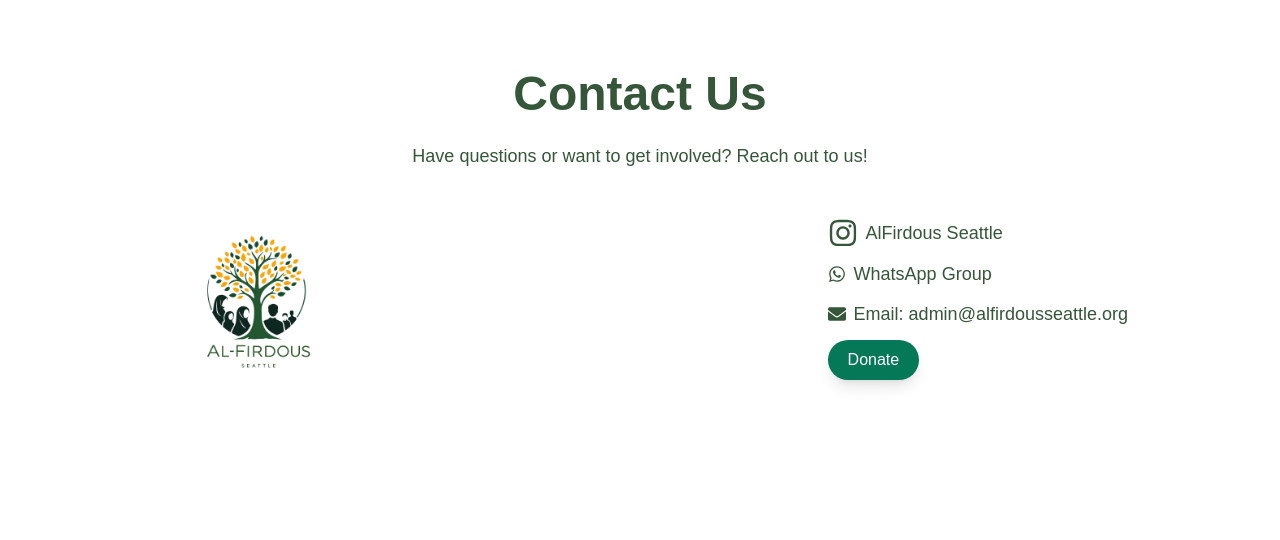
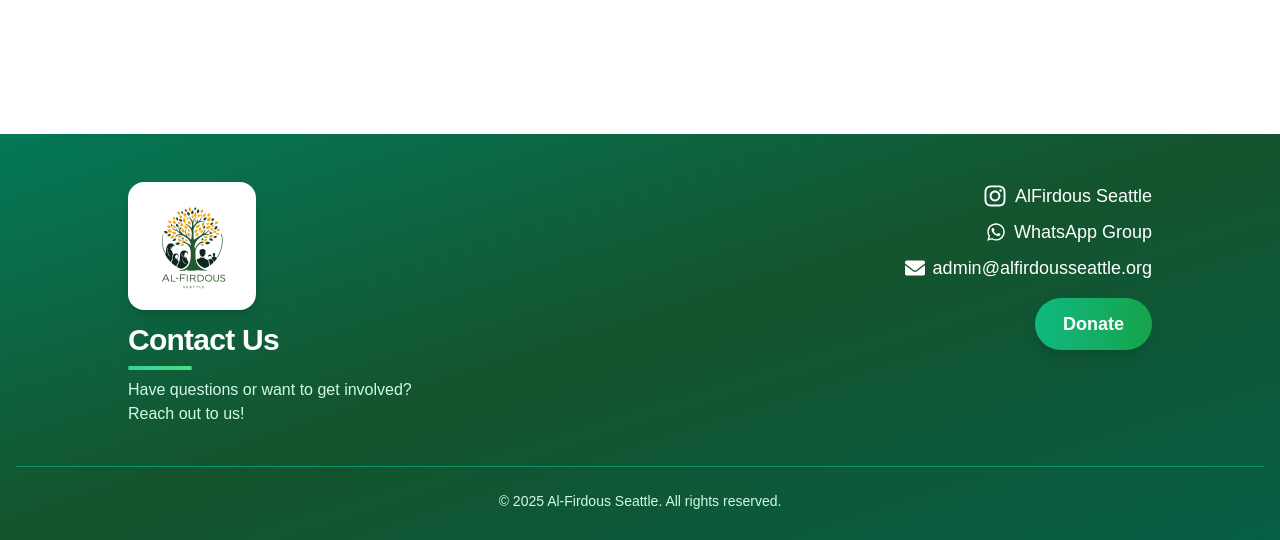
Before and after one commit to alfirdousSeattle/alfirdous-Seattle, a Next.js app: page / in a window 1280 px wide. Shown: the part 3690-4230 px from the top of the page. Before the commit the page ends 4093 px from the top, so only its background shows below. Built offline with nearby package versions, Linux system fonts and the light colour scheme; what tailwindcss-animated would draw is missing.

Commit message:
Update footer

```diff
--- a/app/footer.tsx
+++ b/app/footer.tsx
@@ -8,73 +8,83 @@
 
   return (
     <>
-      <footer className="max-w-5xl mx-auto px-6 pt-0 text-center text-white">
-        <h2 className="text-5xl font-bold text-greenDark mb-6">Contact Us</h2>
-        <p className="text-lg text-greenDark leading-relaxed mb-6">
-          Have questions or want to get involved? Reach out to us!
-        </p>
-
-        {/* Content Section */}
-        <div className="flex flex-col md:flex-row items-center justify-between text-gray-400 space-y-6 md:space-y-0 md:space-x-8">
-          {/* Left: Logo */}
-          <div className="flex-shrink-0 flex justify-center">
+      <footer className="w-full bg-gradient-to-br from-emerald-700 via-green-900 to-emerald-800 text-white pt-12 pb-8 px-4 mt-16">
+        <div className="max-w-5xl mx-auto flex flex-col md:flex-row items-center md:items-start justify-between gap-10 md:gap-0">
+          {/* Logo and Title */}
+          <div className="flex flex-col items-center md:items-start mb-8 md:mb-0">
             <Image
               src="/images/Alfidous_Logo.PNG"
               alt="Alfidous logo"
               width={96}
               height={96}
-              className="w-24 h-24 md:w-52 md:h-52 object-contain"
+              className="w-24 h-24 md:w-32 md:h-32 object-contain rounded-2xl shadow-lg bg-white mb-3"
             />
+            <h2 className="text-3xl font-extrabold tracking-tight text-white mb-2">Contact Us</h2>
+            <div className="w-16 h-1 bg-gradient-to-r from-emerald-400 to-green-400 rounded-full mb-2"></div>
+            <p className="text-base text-emerald-100 max-w-xs text-center md:text-left">
+              Have questions or want to get involved? Reach out to us!
+            </p>
           </div>
 
-          {/* Right: Contact Info */}
-          <div className="flex flex-col items-center md:items-start text-greenDark space-y-3">
-            {/* Instagram Link */}
+          {/* Divider for mobile */}
+          <div className="block md:hidden w-full h-px bg-emerald-600 my-6" />
+
+          {/* Contact Info and Socials */}
+          <div className="flex-1 flex flex-col items-center md:items-end space-y-4">
+            <div className="flex flex-col items-center md:items-end space-y-2">
               <a
                 href="https://www.instagram.com/alfirdousseattle/"
                 target="_blank"
                 rel="noopener noreferrer"
-              className="flex items-center space-x-2 hover:text-emerald-400 transition duration-300"
+                className="flex items-center space-x-2 hover:text-emerald-300 transition duration-300"
                 aria-label="Visit our Instagram page"
               >
-              <FaInstagram className="text-3xl" />
-              <span className="text-lg">AlFirdous Seattle</span>
+                <FaInstagram className="text-2xl" />
+                <span className="text-lg font-medium">AlFirdous Seattle</span>
               </a>
-
-            {/* Phone and Email */}
-            <a href="https://chat.whatsapp.com/FBazUU56JRDAwmUbGl0dZn">
-              <p className="flex items-center space-x-2">
-                <FaWhatsapp className="text-lg" />
-                <span className="text-lg">WhatsApp Group</span>
-              </p>
+              <a
+                href="https://chat.whatsapp.com/FBazUU56JRDAwmUbGl0dZn"
+                className="flex items-center space-x-2 hover:text-emerald-300 transition duration-300"
+                aria-label="Join our WhatsApp group"
+              >
+                <FaWhatsapp className="text-xl" />
+                <span className="text-lg font-medium">WhatsApp Group</span>
               </a>
-            <p className="flex items-center space-x-2">
-              <FaEnvelope className="text-lg" />
-              <span className="text-lg">Email: admin@alfirdousseattle.org</span>
-            </p>
-
-            {/* Donate Button */}
+              <a
+                href="mailto:admin@alfirdousseattle.org"
+                className="flex items-center space-x-2 hover:text-emerald-300 transition duration-300"
+                aria-label="Email us"
+              >
+                <FaEnvelope className="text-xl" />
+                <span className="text-lg font-medium">admin@alfirdousseattle.org</span>
+              </a>
+            </div>
             <button
               onClick={() => setModalOpen(true)}
-              className="mt-4 px-5 py-2 bg-emerald-700 text-white rounded-full shadow-lg hover:bg-greenDark transition-transform transform hover:scale-105"
+              className="mt-6 px-7 py-3 bg-gradient-to-r from-emerald-500 to-green-600 text-white rounded-full shadow-lg font-semibold text-lg hover:from-green-600 hover:to-emerald-500 transition-transform transform hover:scale-105 focus:outline-none focus:ring-2 focus:ring-emerald-300"
             >
               Donate
             </button>
           </div>
         </div>
+        {/* Bottom Divider */}
+        <div className="mt-10 border-t border-emerald-600 pt-6 text-center text-emerald-100 text-sm">
+          &copy; {new Date().getFullYear()} Al-Firdous Seattle. All rights reserved.
+        </div>
       </footer>
 
       {/* Donate Modal */}
       {modalOpen && (
-        <div className="fixed inset-0 flex items-center justify-center bg-black bg-opacity-50 z-50">
-          <div className="bg-white p-6 rounded-lg shadow-lg text-center relative">
+        <div className="fixed inset-0 flex items-center justify-center bg-black/70 z-50">
+          <div className="bg-white rounded-2xl shadow-2xl p-8 max-w-sm w-full text-center relative">
             <button
-              className="absolute top-2 right-2 text-gray-700 hover:text-red-500"
+              className="absolute top-3 right-3 text-gray-400 hover:text-red-500 text-2xl font-bold"
               onClick={() => setModalOpen(false)}
+              aria-label="Close donate modal"
             >
               &times;
             </button>
-            <h2 className="text-xl font-bold text-greenDark mb-4">
+            <h2 className="text-2xl font-bold text-emerald-700 mb-4">
               Donate to help fund more activities and reach more people!
             </h2>
             <Image
@@ -82,8 +92,9 @@
               alt="Donation QR Code"
               width={200}
               height={200}
-              className="mx-auto"
+              className="mx-auto rounded-lg border border-emerald-100 shadow"
             />
+            <p className="mt-4 text-emerald-700 font-medium">Scan the QR code to donate via Zelle</p>
           </div>
         </div>
       )}
```
Lines whose indentation alone changed are shown as unchanged.
